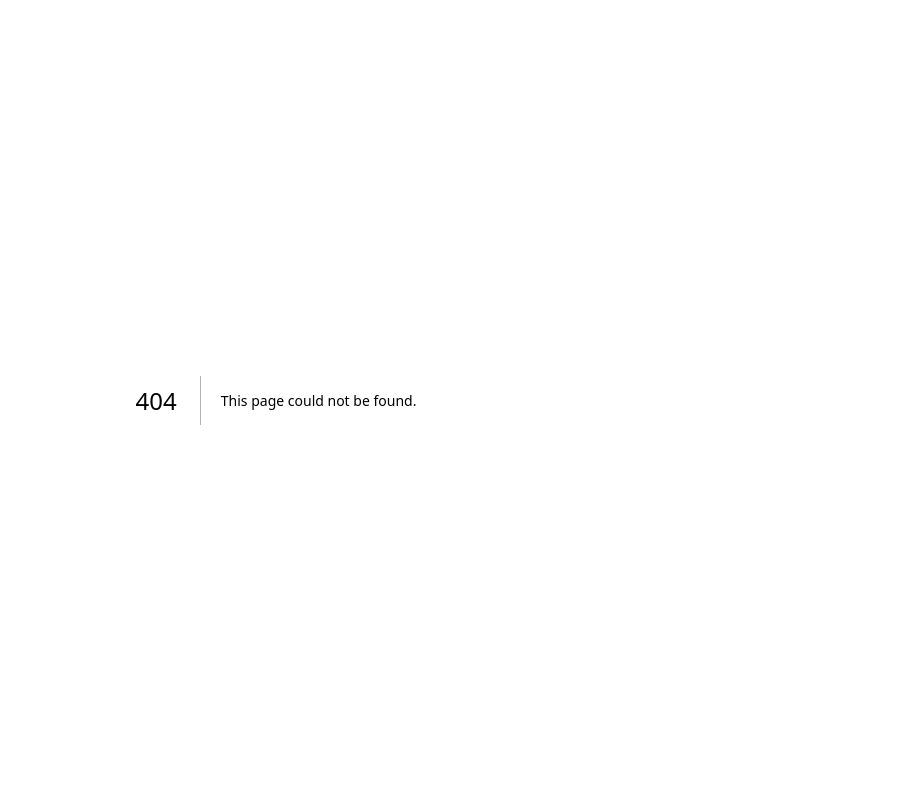
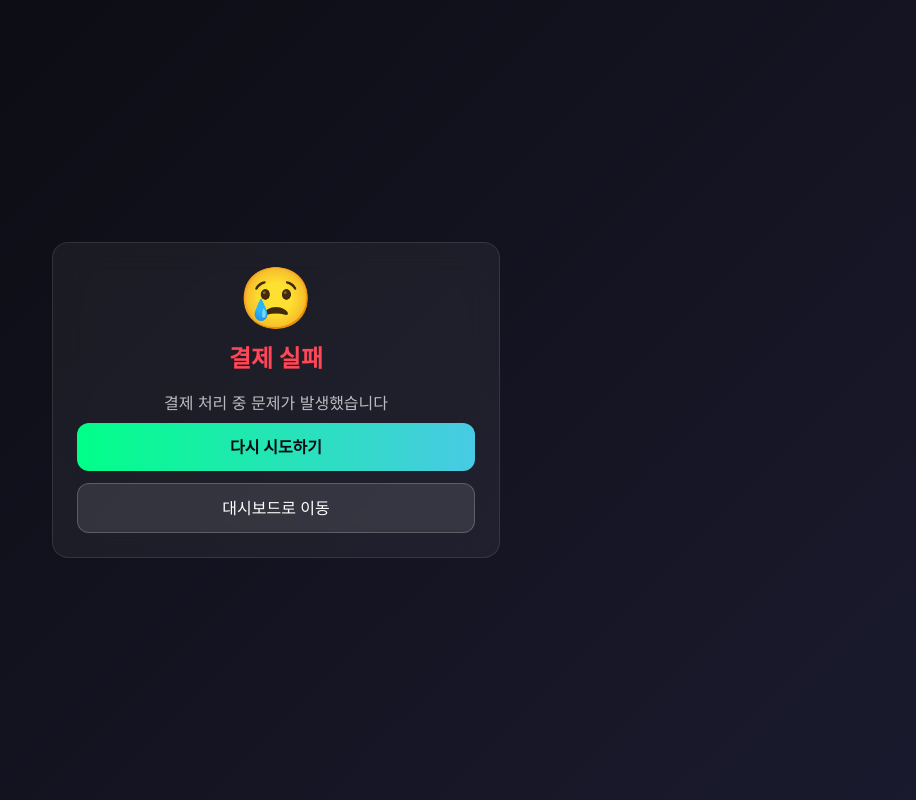
Before and after one commit to mananim0628-source/crypto-dashboard-pro, a Next.js app: page /payment/fail in a window 1280 px wide. Before the commit this address had no page. Shown: the whole page, without its empty margins (364-1280 px from the left). Built offline with nearby package versions, Linux system fonts and the light colour scheme.

Commit message:
Create page.tsx

```diff
--- /dev/null
+++ b/src/app/payment/fail/page.tsx
@@ -0,0 +1,34 @@
+'use client'
+
+import { useSearchParams } from 'next/navigation'
+import Link from 'next/link'
+
+export default function PaymentFail() {
+  const searchParams = useSearchParams()
+  const errorCode = searchParams.get('code')
+  const errorMessage = searchParams.get('message')
+
+  return (
+    <div className="min-h-screen flex items-center justify-center px-4">
+      <div className="card max-w-md w-full text-center">
+        <div className="text-6xl mb-4">😢</div>
+        <h1 className="text-2xl font-bold mb-4 text-crypto-red">결제 실패</h1>
+        <p className="text-white/70 mb-2">
+          {errorMessage || '결제 처리 중 문제가 발생했습니다'}
+        </p>
+        {errorCode && (
+          <p className="text-sm text-white/50 mb-6">오류 코드: {errorCode}</p>
+        )}
+
+        <div className="space-y-3">
+          <Link href="/pricing" className="btn-primary inline-block w-full">
+            다시 시도하기
+          </Link>
+          <Link href="/dashboard" className="btn-secondary inline-block w-full">
+            대시보드로 이동
+          </Link>
+        </div>
+      </div>
+    </div>
+  )
+}
```
